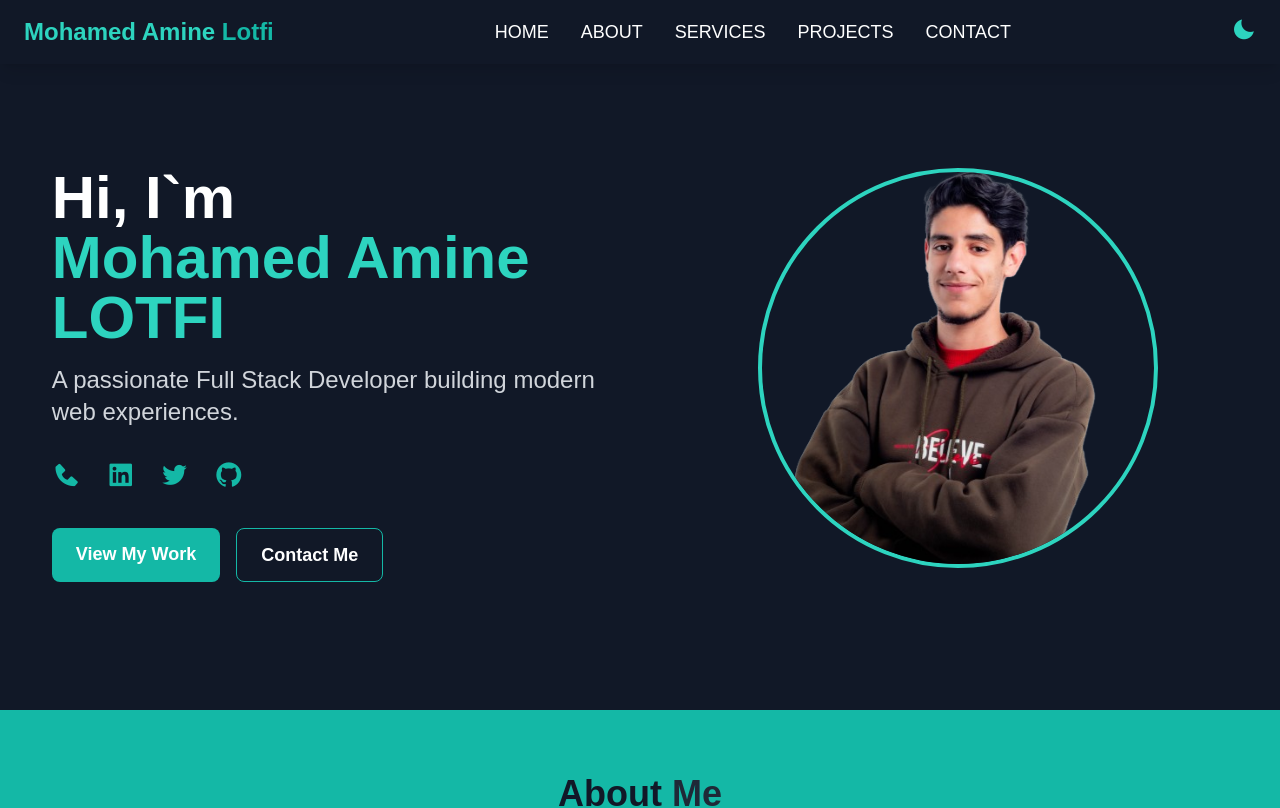
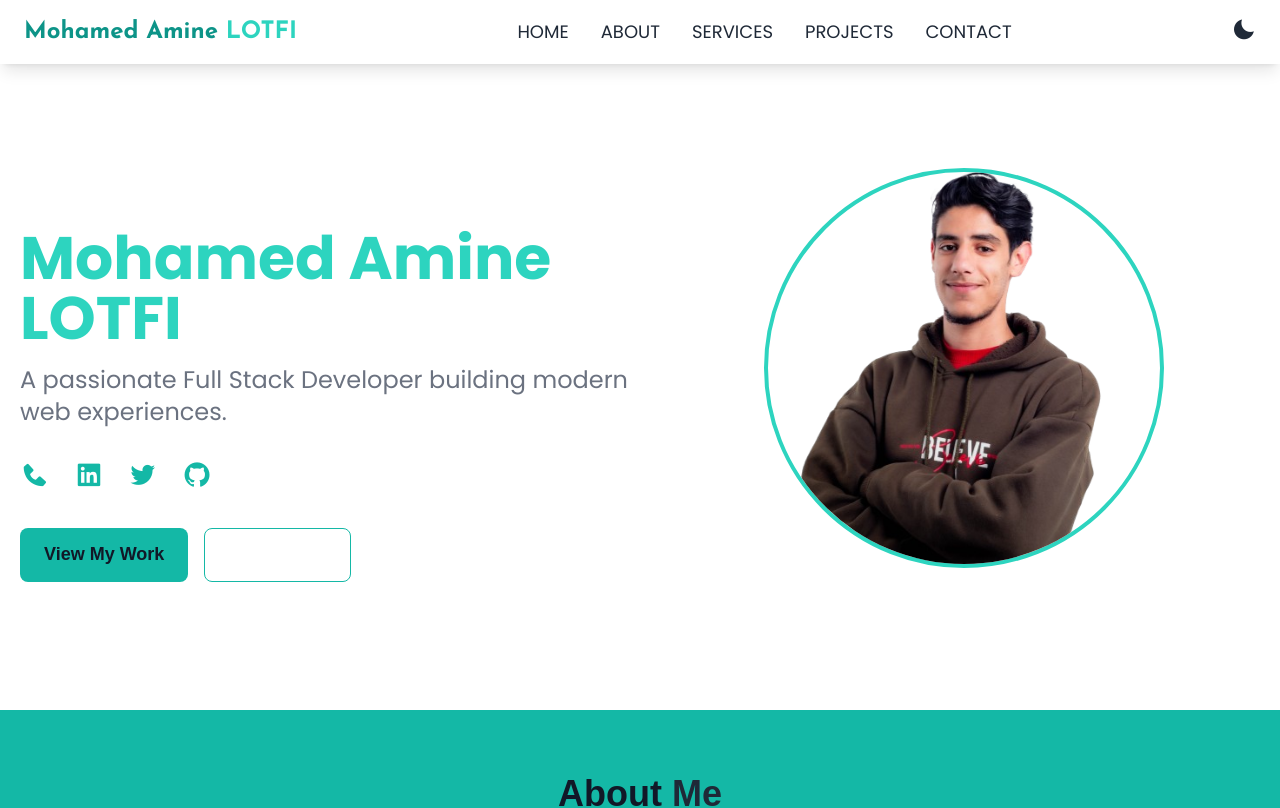
Before and after one commit to Worldoflotfi/nextPotfolio-front, a Next.js app: page / in a window 1280 px wide. Shown: the top 808 px of the page. Built offline with nearby package versions, Linux system fonts and the light colour scheme.

Commit message:
theme switcher

```diff
--- a/src/components/HeroSection.tsx
+++ b/src/components/HeroSection.tsx
@@ -1,10 +1,41 @@
-import React from "react";
+'use client'
 import Image from "next/image";
 import 'boxicons/css/boxicons.min.css';
+import React, { useEffect, useState } from 'react';
 
 const HeroSection = () => {
+
+     const [isDarkMode, setIsDarkMode] = useState(false);
+
+    // const toggleDarkMode = () => {
+    //     setIsDarkMode(!isDarkMode);
+    // };
+
+    useEffect(() => {
+            const savedTheme = localStorage.getItem('theme');
+            if (savedTheme === 'dark') {
+                setIsDarkMode(true);
+                document.documentElement.classList.add('dark');
+            } else {
+                setIsDarkMode(false);
+                document.documentElement.classList.remove('dark');
+            }
+        }, []);
+
+        useEffect(() => {
+            if (isDarkMode) {
+                localStorage.setItem('theme', 'dark');
+                document.documentElement.classList.add('dark');
+                document.documentElement.classList.remove('light');
+            } else {
+                localStorage.setItem('theme', 'light');
+                document.documentElement.classList.add('light');
+                document.documentElement.classList.remove('dark');
+            }
+        }, [isDarkMode]);
+
     return (
-        <section className="bg-gray-900 text-white">
+        <section className="bg-gray-900 text-white dark:bg-gray-900 dark:text-white bg-white text-gray-900 transition-colors duration-300">
             <div className="container mx-auto flex flex-col items-center justify-center px-5 py-16 text-center md:py-32 md:flex-row md:text-left">
 
                 {/* Image and Heading Section */}
@@ -12,54 +43,70 @@ const HeroSection = () => {
 
                     {/* Heading and Text */}
                     <div className="text-center mt-6 md:text-left md:w-[50%]">
-                        <h1 className="text-4xl font-bold md:text-6xl">
-                            Hi, I`m
+                        <h1 className="text-4xl font-bold md:text-6xl font-Poppins">
+                            Hi, I&apos;m
                             <br />
-                            <span className="text-teal-400">Mohamed Amine LOTFI</span>
+                            <span className="text-teal-400 dark:text-teal-400 font-Poppins">
+                                Mohamed Amine LOTFI
+                            </span>
                         </h1>
-                        <p className="mt-4 text-lg md:text-2xl text-gray-300">
+                        <p className="mt-4 text-lg md:text-2xl font-Poppins text-gray-500 dark:text-gray-300">
                             A passionate Full Stack Developer building modern web experiences.
                         </p>
 
                         {/* Social Icons */}
                         <div className="mt-8 flex justify-center md:justify-start gap-6">
-                            <a href="#" className="text-teal-500 hover:text-teal-200 text-3xl">
+                            <a
+                                href="#"
+                                className="text-teal-500 dark:text-teal-400 hover:text-teal-300 dark:hover:text-teal-200 text-3xl"
+                            >
                                 <i className="bx bxs-phone"></i>
                             </a>
-                            <a href="#" className="text-teal-500 hover:text-teal-200 text-3xl">
+                            <a
+                                href="#"
+                                className="text-teal-500 dark:text-teal-400 hover:text-teal-300 dark:hover:text-teal-200 text-3xl"
+                            >
                                 <i className="bx bxl-linkedin-square"></i>
                             </a>
-                            <a href="#" className="text-teal-500 hover:text-teal-200 text-3xl">
+                            <a
+                                href="#"
+                                className="text-teal-500 dark:text-teal-400 hover:text-teal-300 dark:hover:text-teal-200 text-3xl"
+                            >
                                 <i className="bx bxl-twitter"></i>
                             </a>
-                            <a href="#" className="text-teal-500 hover:text-teal-200 text-3xl">
+                            <a
+                                href="#"
+                                className="text-teal-500 dark:text-teal-400 hover:text-teal-300 dark:hover:text-teal-200 text-3xl"
+                            >
                                 <i className="bx bxl-github"></i>
                             </a>
                         </div>
 
+                        {/* Buttons */}
                         <div className="mt-8 flex flex-wrap justify-center md:justify-start gap-4">
                             <a
                                 href="#projects"
-                                className="px-6 py-3 text-lg font-semibold bg-teal-500 hover:bg-teal-400 rounded-lg"
+                                className="px-6 py-3 text-lg font-semibold bg-teal-500 dark:bg-teal-400 hover:bg-teal-400 dark:hover:bg-teal-300 text-gray-900 rounded-lg transition-all duration-300"
                             >
                                 View My Work
                             </a>
                             <a
                                 href="#contact"
-                                className="px-6 py-3 text-lg font-semibold border border-teal-500 hover:bg-teal-500 rounded-lg"
+                                className="px-6 py-3 text-lg font-semibold border border-teal-500 dark:border-teal-400 hover:bg-teal-500 hover:text-white dark:hover:bg-teal-300 rounded-lg transition-all duration-300"
                             >
                                 Contact Me
                             </a>
                         </div>
                     </div>
 
+                    {/* Image */}
                     <div className="relative mb-8 md:mb-0 mt-6 md:w-[40%] ml-auto">
                         <Image
                             src="/images/me.png"
                             alt="Mohamed Amine Lotfi"
                             width={400}
                             height={400}
-                            className="rounded-full border-4 border-teal-400 hover:shadow-[0_0_20px_4px_#00b8b8] transition-all duration-300"
+                            className="rounded-full border-4 border-teal-400 dark:border-teal-400 hover:shadow-[0_0_20px_4px_#00b8b8] dark:hover:shadow-[0_0_20px_4px_#00b8b8] transition-all duration-300"
                         />
                     </div>
 
--- a/src/components/NavBar.tsx
+++ b/src/components/NavBar.tsx
@@ -1,104 +1,105 @@
-'use client'
-import React, { useState, useEffect } from 'react';
+'use client';
+
+import React, { useState } from 'react';
+import ThemeSwitcher from '../utils/ThemeSwitcher'; // Adjust the path accordingly
 
 const NavBar = () => {
-    // State to manage mobile menu visibility
   const [isMobileMenuOpen, setIsMobileMenuOpen] = useState(false);
 
-    // State to manage theme (light/dark)
-    const [isDarkMode, setIsDarkMode] = useState(false);
-
-    // Toggle the mobile menu visibility
   const toggleMobileMenu = () => {
     setIsMobileMenuOpen(!isMobileMenuOpen);
   };
 
-    // Toggle dark mode and set theme in localStorage
-    const toggleDarkMode = () => {
-        setIsDarkMode(!isDarkMode);
+  // Smooth scroll function
+  const scrollToSection = (id: string) => {
+    const section = document.getElementById(id);
+    if (section) {
+      section.scrollIntoView({
+        behavior: 'smooth',
+        block: 'start',
+      });
+    }
   };
 
-    // Apply theme from localStorage when component mounts
-    useEffect(() => {
-        const savedTheme = localStorage.getItem('theme');
-        if (savedTheme === 'dark') {
-            setIsDarkMode(true);
-            document.documentElement.classList.add('dark');
-        } else {
-            setIsDarkMode(false);
-            document.documentElement.classList.remove('dark');
-        }
-    }, []);
-
-    // Update localStorage and apply dark mode
-    useEffect(() => {
-        if (isDarkMode) {
-            localStorage.setItem('theme', 'dark');
-            document.documentElement.classList.add('dark');
-        } else {
-            localStorage.setItem('theme', 'light');
-            document.documentElement.classList.remove('dark');
-        }
-    }, [isDarkMode]);
+  // Prevent page reload on click for Home link and Branding
+  const handleHomeClick = (e: React.MouseEvent) => {
+    e.preventDefault();
+    scrollToSection('home');
+  };
 
   return (
-        <nav className="bg-gray-900 text-white fixed w-full top-0 z-50 shadow-lg transition-all ease-in-out duration-300 transform">
+    <nav
+      className={`fixed w-full top-0 z-50 shadow-lg transition-all ease-in-out duration-300 transform ${
+        document.documentElement.classList.contains('dark') ? 'bg-gray-900 text-white' : 'bg-white text-gray-800'
+      }`}
+    >
       <div className="container mx-auto flex items-center justify-between px-6 py-4">
-                <div className="text-2xl font-bold font-poppins text-teal-400">
-                    Mohamed Amine <span className="text-teal-500">Lotfi</span>
+        {/* Branding */}
+        <div className="text-2xl font-bold font-Josefin">
+          <span
+            className={`${
+              document.documentElement.classList.contains('dark') ? 'text-teal-400' : 'text-teal-600'
+            }`}
+            onClick={handleHomeClick} // Prevent page refresh on branding click
+            style={{ cursor: 'pointer' }}
+          >
+            Mohamed Amine
+          </span>{' '}
+          <span
+            className={`${
+              document.documentElement.classList.contains('dark') ? 'text-teal-200' : 'text-teal-400'
+            }`}
+            onClick={handleHomeClick} // Prevent page refresh on branding click
+            style={{ cursor: 'pointer' }}
+          >
+            LOTFI
+          </span>
         </div>
-                <ul className={`hidden md:flex space-x-8 ${isMobileMenuOpen ? 'block' : ''}`}>
-                    <li className="relative group">
-                        <a href="#home" className="hover:text-teal-300 text-lg transition-colors duration-200">
-                            HOME
+
+        {/* Desktop Navigation */}
+        <ul className="hidden md:flex space-x-8">
+          {['home', 'about', 'services', 'projects', 'contact'].map((item) => (
+            <li key={item} className="relative group">
+              <a
+                href={`#${item}`}
+                onClick={(e) => {
+                  e.preventDefault();
+                  scrollToSection(item);
+                }}
+                className={`text-lg font-Poppins transition-colors duration-200 ${
+                  document.documentElement.classList.contains('dark')
+                    ? 'hover:text-teal-300'
+                    : 'hover:text-teal-600 text-gray-800'
+                }`}
+              >
+                {item.toUpperCase()}
               </a>
-                        <span className="absolute left-0 bottom-0 block w-0 h-1 bg-teal-500 group-hover:w-full transition-all duration-300"></span>
+              <span
+                className={`absolute left-0 bottom-0 block w-0 h-1 ${
+                  document.documentElement.classList.contains('dark')
+                    ? 'bg-teal-500'
+                    : 'bg-teal-600'
+                } group-hover:w-full transition-all duration-300`}
+              ></span>
             </li>
-                    <li className="relative group">
-                        <a href="#about" className="hover:text-teal-300 text-lg transition-colors duration-200">
-                            ABOUT
-                        </a>
-                        <span className="absolute left-0 bottom-0 block w-0 h-1 bg-teal-500 group-hover:w-full transition-all duration-300"></span>
-                    </li>
-                    <li className="relative group">
-                        <a href="#services" className="hover:text-teal-300 text-lg transition-colors duration-200">
-                            SERVICES
-                        </a>
-                        <span className="absolute left-0 bottom-0 block w-0 h-1 bg-teal-500 group-hover:w-full transition-all duration-300"></span>
-                    </li>
-                    <li className="relative group">
-                        <a href="#projects" className="hover:text-teal-300 text-lg transition-colors duration-200">
-                            PROJECTS
-                        </a>
-                        <span className="absolute left-0 bottom-0 block w-0 h-1 bg-teal-500 group-hover:w-full transition-all duration-300"></span>
-                    </li>
-                    <li className="relative group">
-                        <a href="#contact" className="hover:text-teal-300 text-lg transition-colors duration-200">
-                            CONTACT
-                        </a>
-                        <span className="absolute left-0 bottom-0 block w-0 h-1 bg-teal-500 group-hover:w-full transition-all duration-300"></span>
-                    </li>
+          ))}
         </ul>
 
-                {/* Theme Toggle Icon */}
-                <button
-                    type="button"
-                    onClick={toggleDarkMode}
-                    className="text-teal-400 hover:text-teal-500 focus:outline-none"
-                >
-                    {isDarkMode ? (
-                        <i className="bx bxs-sun text-2xl transition-all duration-200 transform hover:scale-110"></i>
-                    ) : (
-                        <i className="bx bxs-moon text-2xl transition-all duration-200 transform hover:scale-110"></i>
-                    )}
-                </button>
+        {/* Theme Switcher */}
+        <div className="flex items-center space-x-4">
+          <ThemeSwitcher />
+        </div>
 
-                {/* Mobile menu button */}
+        {/* Mobile Menu Toggle */}
         <div className="md:hidden">
           <button
             type="button"
-                        className="block text-gray-400 hover:text-white focus:outline-none"
-                        onClick={toggleMobileMenu} // Toggle mobile menu
+            className={`block ${
+              document.documentElement.classList.contains('dark')
+                ? 'text-gray-400 hover:text-white'
+                : 'text-gray-600 hover:text-gray-800'
+            } focus:outline-none`}
+            onClick={toggleMobileMenu}
           >
             <svg
               className="h-6 w-6 transition-all duration-200 transform hover:scale-110"
@@ -108,44 +109,37 @@ const NavBar = () => {
               viewBox="0 0 24 24"
               xmlns="http://www.w3.org/2000/svg"
             >
-                            <path
-                                strokeLinecap="round"
-                                strokeLinejoin="round"
-                                d="M4 6h16M4 12h16m-7 6h7"
-                            ></path>
+              <path strokeLinecap="round" strokeLinejoin="round" d="M4 6h16M4 12h16m-7 6h7"></path>
             </svg>
           </button>
         </div>
       </div>
 
-            {/* Mobile menu */}
+      {/* Mobile Navigation */}
       <div className={`md:hidden ${isMobileMenuOpen ? 'block' : 'hidden'}`}>
-                <ul className="space-y-4 py-4 px-6 bg-gray-900 text-white">
-                    <li>
-                        <a href="#home" className="hover:text-teal-300 text-lg font-Poppins transition-colors duration-200">
-                            HOME
+        <ul
+          className={`space-y-4 py-4 px-6 ${
+            document.documentElement.classList.contains('dark') ? 'bg-gray-900 text-white' : 'bg-white text-gray-800'
+          }`}
+        >
+          {['home', 'about', 'services', 'projects', 'contact'].map((item) => (
+            <li key={item}>
+              <a
+                href={`#${item}`}
+                onClick={(e) => {
+                  e.preventDefault();
+                  scrollToSection(item);
+                }}
+                className={`text-lg font-Poppins transition-colors duration-200 ${
+                  document.documentElement.classList.contains('dark')
+                    ? 'hover:text-teal-300'
+                    : 'hover:text-teal-600 text-gray-800'
+                }`}
+              >
+                {item.toUpperCase()}
               </a>
             </li>
-                    <li>
-                        <a href="#about" className="hover:text-teal-300 text-lg font-decorative transition-colors duration-200">
-                            ABOUT
-                        </a>
-                    </li>
-                    <li>
-                        <a href="#services" className="hover:text-teal-300 text-lg font-Poppins transition-colors duration-200">
-                            SERVICES
-                        </a>
-                    </li>
-                    <li>
-                        <a href="#projects" className="hover:text-teal-300 text-lg font-semibold transition-colors duration-200">
-                            PROJECTS
-                        </a>
-                    </li>
-                    <li>
-                        <a href="#contact" className="hover:text-teal-300 text-lg font-semibold transition-colors duration-200">
-                            CONTACT
-                        </a>
-                    </li>
+          ))}
         </ul>
       </div>
     </nav>
--- /dev/null
+++ b/src/utils/ThemeSwitcher.tsx
@@ -0,0 +1,50 @@
+'use client';
+
+import React, { useEffect, useState } from 'react';
+
+const ThemeSwitcher = () => {
+  const [isDarkMode, setIsDarkMode] = useState(false);
+
+  useEffect(() => {
+    // Check for saved theme in localStorage
+    const savedTheme = localStorage.getItem('theme');
+    if (savedTheme === 'dark') {
+      setIsDarkMode(true);
+      document.documentElement.classList.add('dark');
+    } else {
+      setIsDarkMode(false);
+      document.documentElement.classList.remove('dark');
+    }
+  }, []);
+
+  const toggleTheme = () => {
+    setIsDarkMode((prev) => {
+      const newTheme = !prev;
+      if (newTheme) {
+        // Switch to dark mode
+        document.documentElement.classList.add('dark');
+        localStorage.setItem('theme', 'dark');
+      } else {
+        // Switch to light mode
+        document.documentElement.classList.remove('dark');
+        localStorage.setItem('theme', 'light');
+      }
+      return newTheme;
+    });
+  };
+
+  return (
+    <button
+      onClick={toggleTheme}
+      className="focus:outline-none text-2xl transition-all duration-200 transform hover:scale-110"
+    >
+      {isDarkMode ? (
+        <i className="bx bxs-sun"></i> // Sun icon for dark mode
+      ) : (
+        <i className="bx bxs-moon"></i> // Moon icon for light mode
+      )}
+    </button>
+  );
+};
+
+export default ThemeSwitcher;
```
Lines whose indentation alone changed are shown as unchanged.
